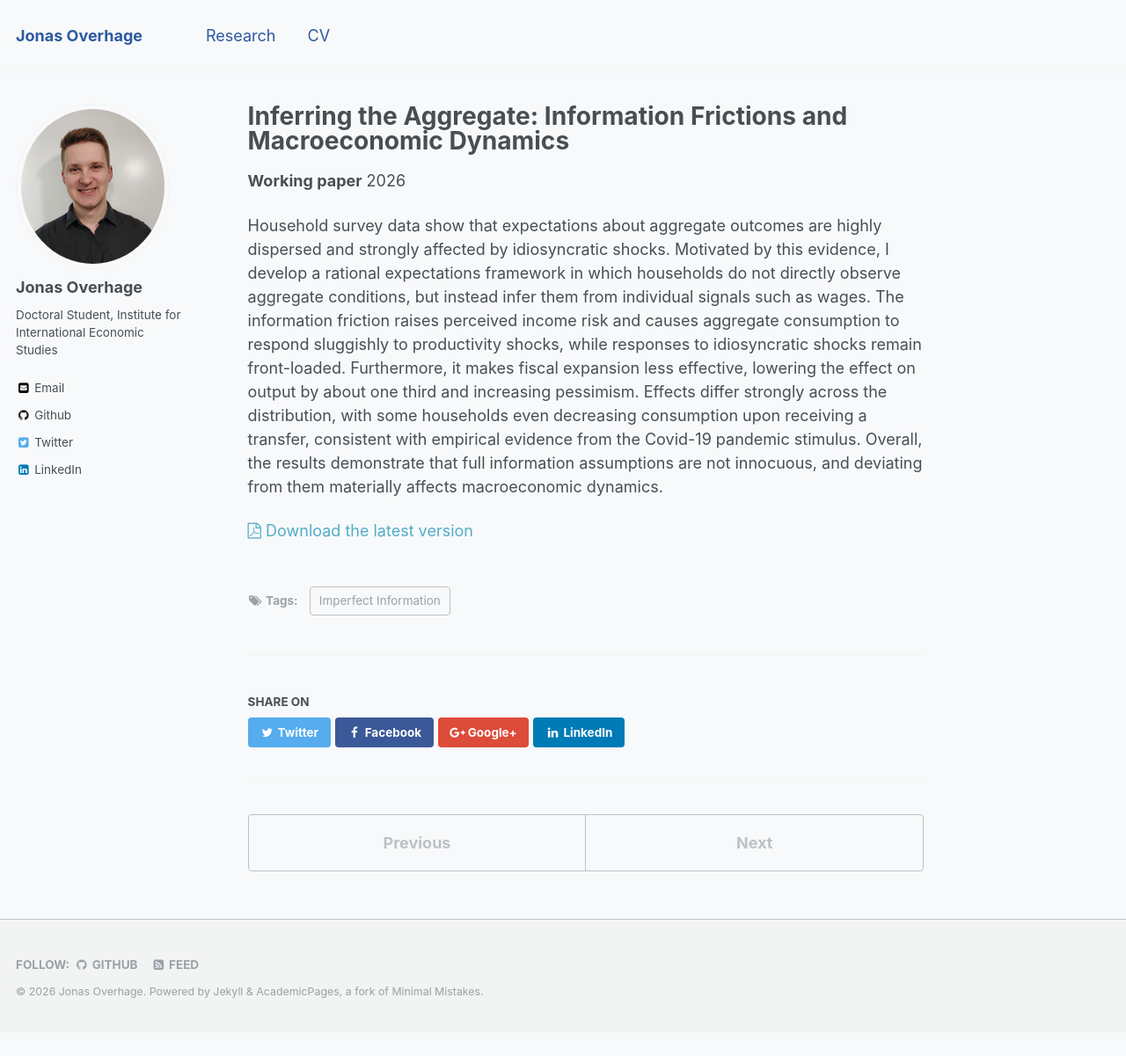
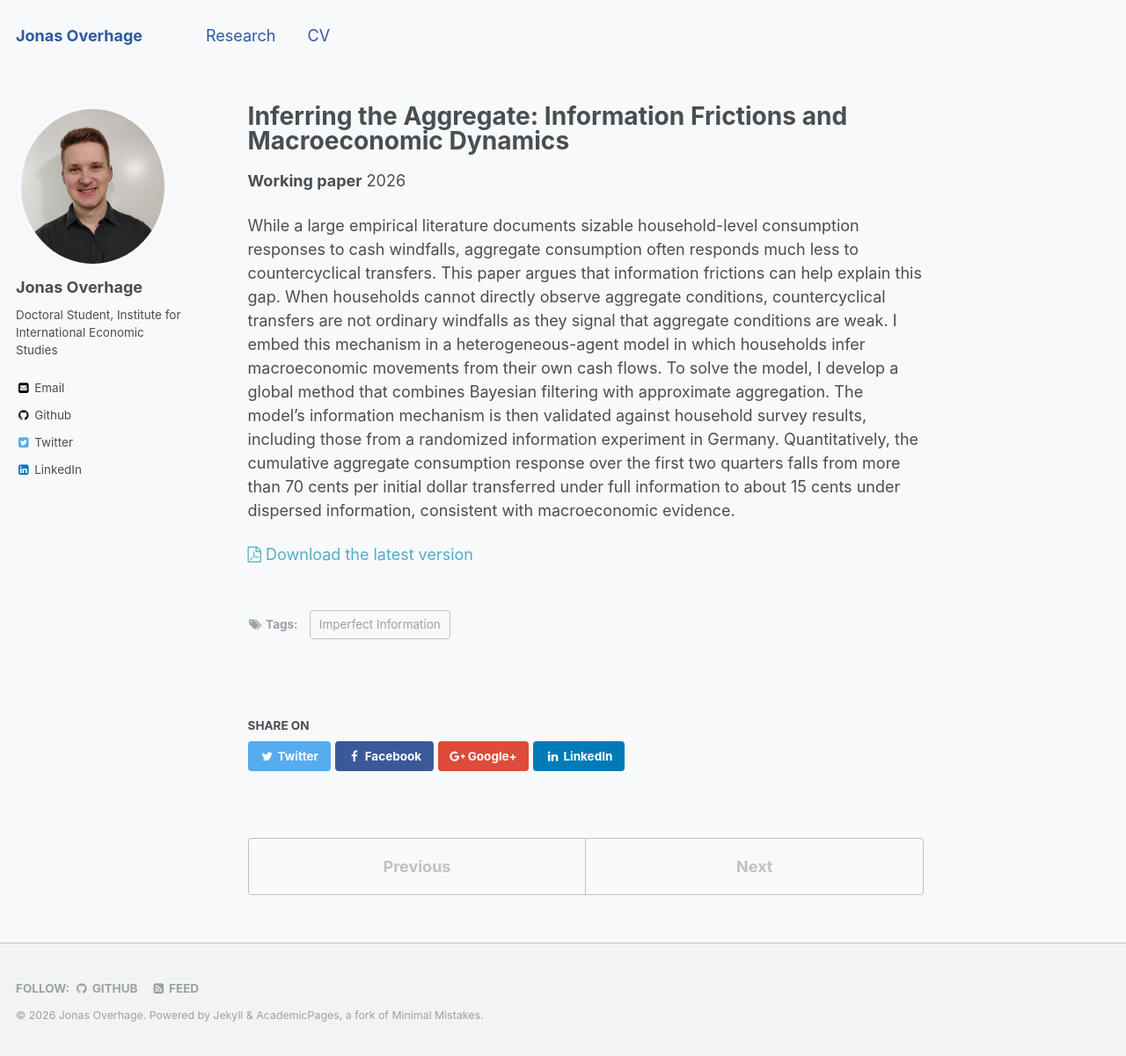
Before and after one commit to JOverhage/JOverhage.github.io, a Jekyll site: the page built from _research/consumption-information.md, in a window 1280 px wide and 1201 px high. Shown: the whole window at 88% size. Built offline with Jekyll 4.4.1, drawn with Linux system fonts in a browser that asks for light colours.

```diff
--- a/_research/consumption-information.md
+++ b/_research/consumption-information.md
@@ -31,13 +31,9 @@ homepage_order: 1
 
 homepage_status: 'Working paper'
 
-detailsurl: '/research/consumption-information'
-
-details_label: 'Abstract'
-
 ---
 
-Household survey data show that expectations about aggregate outcomes are highly dispersed and strongly affected by idiosyncratic shocks. Motivated by this evidence, I develop a rational expectations framework in which households do not directly observe aggregate conditions, but instead infer them from individual signals such as wages. The information friction raises perceived income risk and causes aggregate consumption to respond sluggishly to productivity shocks, while responses to idiosyncratic shocks remain front-loaded. Furthermore, it makes fiscal expansion less effective, lowering the effect on output by about one third and increasing pessimism. Effects differ strongly across the distribution, with some households even decreasing consumption upon receiving a transfer, consistent with empirical evidence from the Covid-19 pandemic stimulus. Overall, the results demonstrate that full information assumptions are not innocuous, and deviating from them materially affects macroeconomic dynamics.
+While a large empirical literature documents sizable household-level consumption responses to cash windfalls, aggregate consumption often responds much less to countercyclical transfers. This paper argues that information frictions can help explain this gap. When households cannot directly observe aggregate conditions, countercyclical transfers are not ordinary windfalls as they signal that aggregate conditions are weak. I embed this mechanism in a heterogeneous-agent model in which households infer macroeconomic movements from their own cash flows. To solve the model, I develop a global method that combines Bayesian filtering with approximate aggregation. The model’s information mechanism is then validated against household survey results, including those from a randomized information experiment in Germany. Quantitatively, the cumulative aggregate consumption response over the first two quarters falls from more than 70 cents per initial dollar transferred under full information to about 15 cents under dispersed information, consistent with macroeconomic evidence.
 
 <a href="/files/Overhage_JMP.pdf"><i class="fa fa-file-pdf-o" aria-hidden="true"></i> Download the latest version</a>
 
```
Also changed, not shown: _research/2024-monopsony-research.md (+1 -1 lines).
